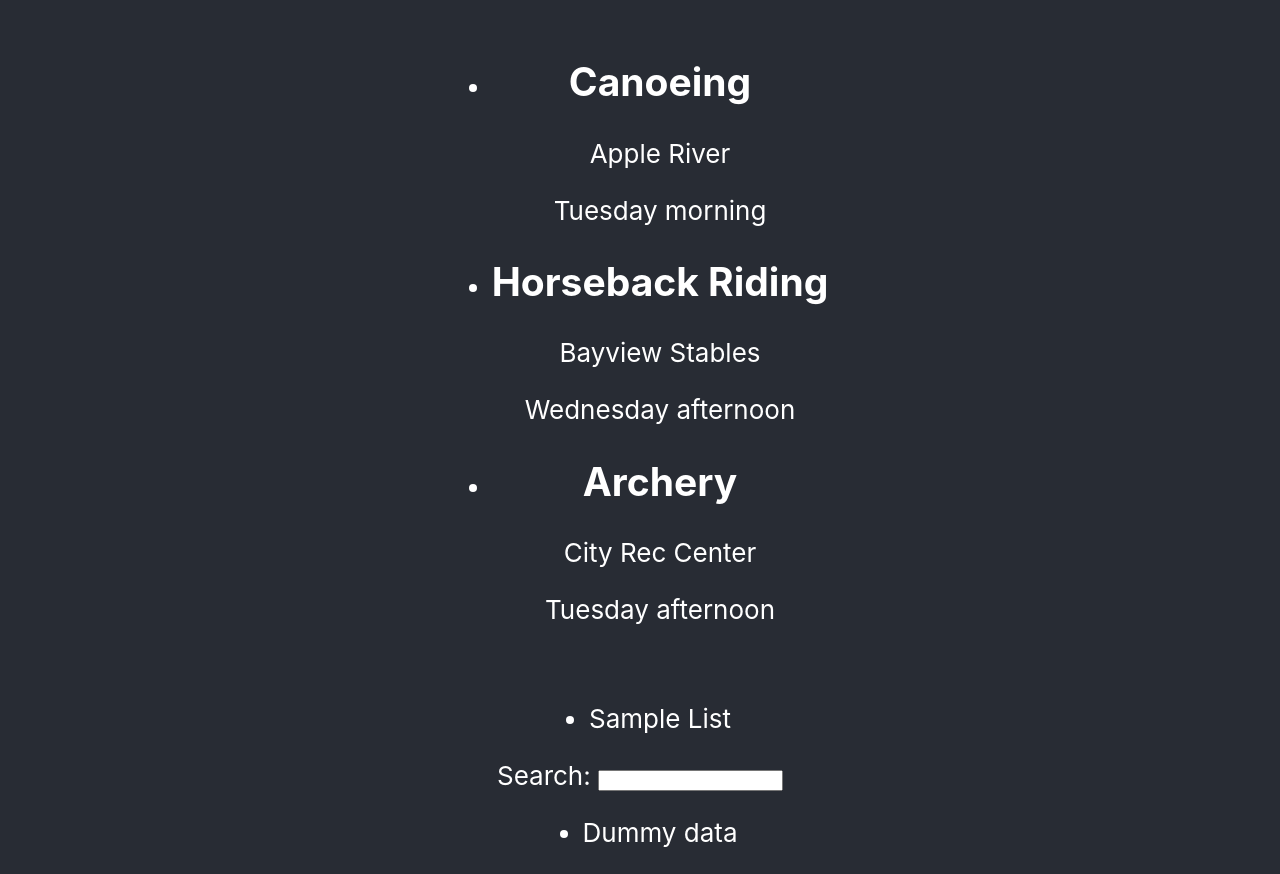
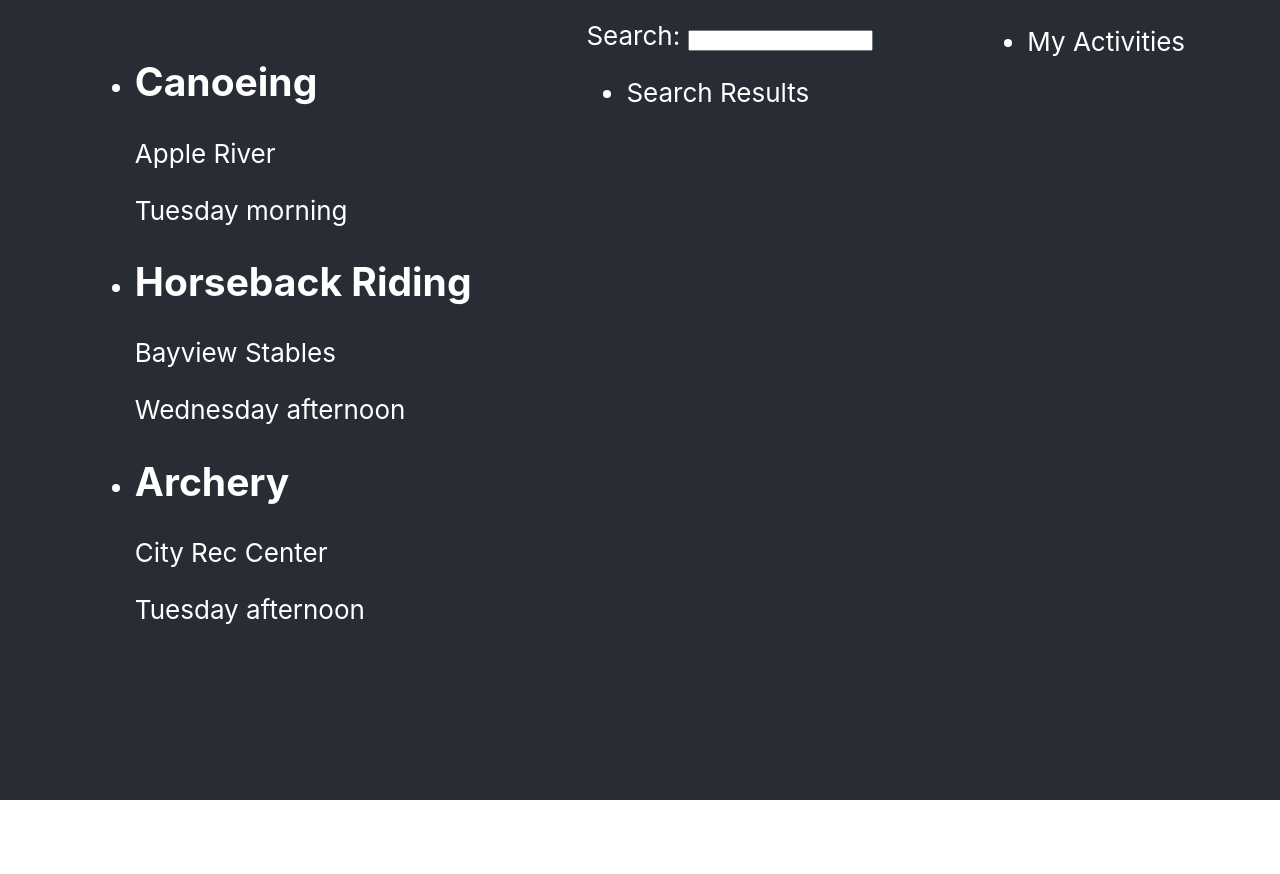
Before and after one commit to Danielle254/Conference-Agenda, a React (Create React App) app: page / in a window 1280 px wide. After the commit the page ends 800 px from the top, so only its background shows below. Built offline with nearby package versions, Linux system fonts and the light colour scheme.

Commit message:
updated css and created columns on page

```diff
--- a/src/App.css
+++ b/src/App.css
@@ -1,38 +1,17 @@
-.App {
-  text-align: center;
-}
 
-.App-logo {
-  height: 40vmin;
-  pointer-events: none;
-}
 
-@media (prefers-reduced-motion: no-preference) {
-  .App-logo {
-    animation: App-logo-spin infinite 20s linear;
-  }
-}
+
 
 .App-header {
   background-color: #282c34;
   min-height: 100vh;
   display: flex;
-  flex-direction: column;
-  align-items: center;
-  justify-content: center;
+  justify-content: space-evenly;
   font-size: calc(10px + 2vmin);
   color: white;
+
 }
 
-.App-link {
-  color: #61dafb;
+.container {
+  margin: 20px;
 }
-
-@keyframes App-logo-spin {
-  from {
-    transform: rotate(0deg);
-  }
-  to {
-    transform: rotate(360deg);
-  }
-}
--- a/src/App.js
+++ b/src/App.js
@@ -12,10 +12,13 @@ function App() {
   return (
     <div className="App">
       <header className="App-header">
-        <ActivityList />
-        <MyActivities />
+
+        <ActivityList className="container"/>
+        <div className="container">
         <SearchBar />
         <SearchResults />
+        </div>
+        <MyActivities className="container"/>
       </header>
     </div>
   );
--- a/src/MyActivities/MyActivities.js
+++ b/src/MyActivities/MyActivities.js
@@ -4,7 +4,7 @@ function MyActivities() {
     return (
         <ul>
             <li>
-                Sample List
+                My Activities
             </li>
         </ul>
     )
--- a/src/SearchResults/SearchResults.js
+++ b/src/SearchResults/SearchResults.js
@@ -4,7 +4,7 @@ function SearchResults() {
     return (
         <div>
             <ul>
-                <li>Dummy data</li>
+                <li>Search Results</li>
             </ul>
         </div>
     )
```
